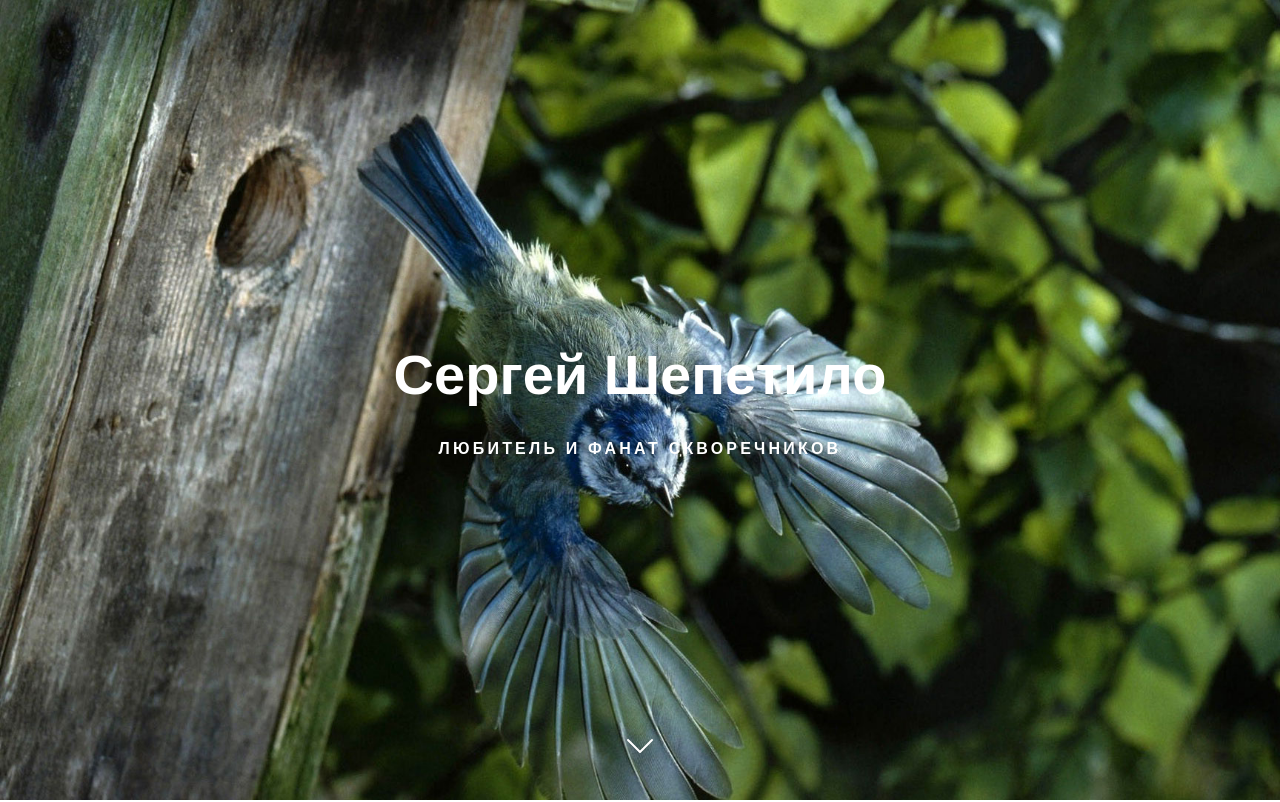
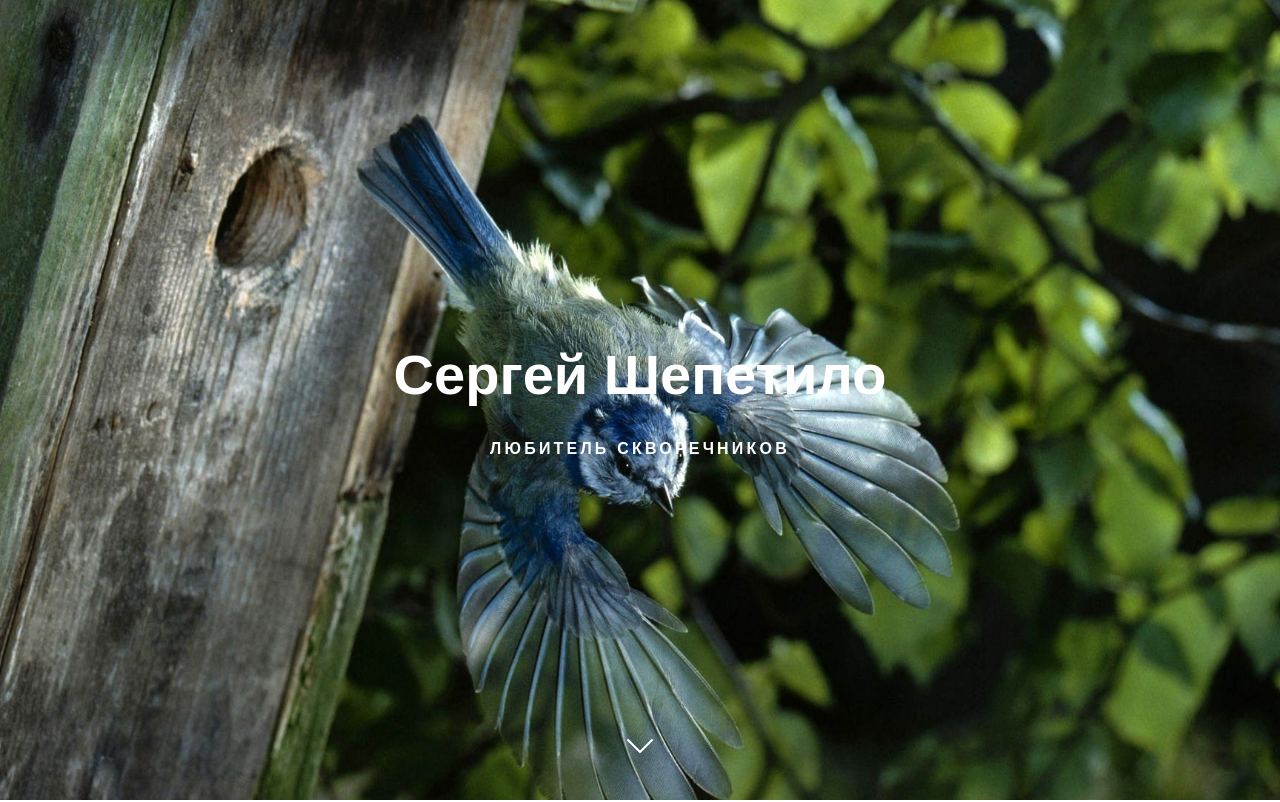
Before and after one commit to sergey-komar/shepetilo, a plain HTML site: page index.html in a window 1280 px wide. Shown: the top 802 px of the page. Drawn offline with Linux system fonts and the light colour scheme.

Commit message:
Update index.html
site

```diff
--- a/index.html
+++ b/index.html
@@ -9,7 +9,7 @@
 <body>
     <header class="header" id="header">
         <h1 class="header-title">Сергей Шепетило</h1>
-        <p class="header-subtitle">Любитель и фанат скворечников</p>
+        <p class="header-subtitle">Любитель скворечников</p>
         <div class="header-arrow">
             <img src="./img/chevron-down.svg" alt="Arrow">
         </div>
```
